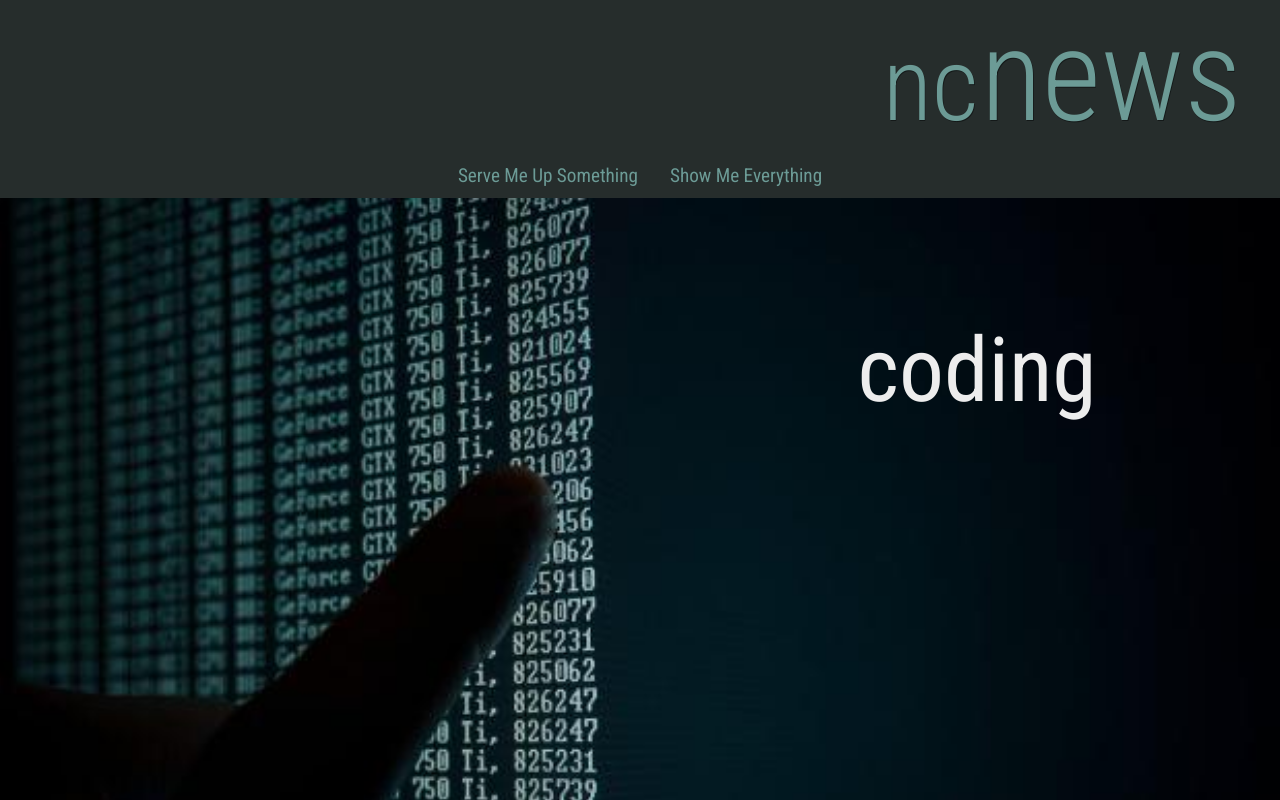
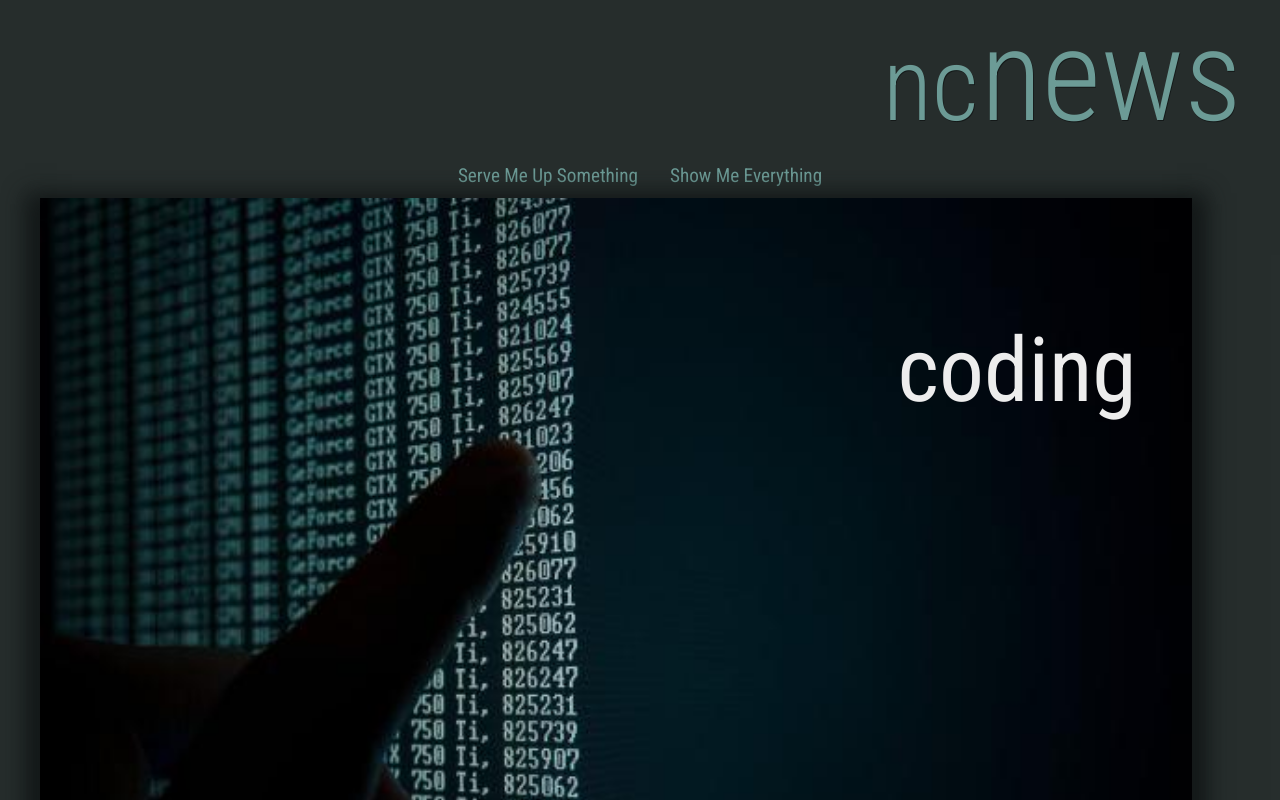
Before and after one commit to not-too-amused/NC-News-FE, a React (Create React App) app: page / in a window 1280 px wide. Shown: the top 800 px of the page. Built offline with nearby package versions, Linux system fonts and the light colour scheme; no server answers.

Commit message:
sorts articles by query

```diff
--- a/public/index.html
+++ b/public/index.html
@@ -31,7 +31,7 @@
     href="/apple-touch-icon.png">
   <link rel="icon" type="image/png" sizes="32x32" href="/favicon-32x32.png">
   <link rel="icon" type="image/png" sizes="16x16" href="/favicon-16x16.png">
-  <link rel="manifest" href="/site.webmanifest">
+  <link rel="manifest" href="%PUBLIC_URL%/manifest.json" />
   <link rel="mask-icon" href="/safari-pinned-tab.svg" color="#5bbad5">
   <meta name="msapplication-TileColor" content="#da532c">
   <meta name="theme-color" content="#ffffff">
--- a/src/components/Articles.jsx
+++ b/src/components/Articles.jsx
@@ -11,6 +11,7 @@ class Articles extends Component {
 
   render() {
     const { articles } = this.state;
+    console.log(articles)
     return (
       <div>
         <select onChange={(event) => this.handleChange(event.target.value)} id="sort">
@@ -50,27 +51,27 @@ class Articles extends Component {
     const articles = await this.fetchArticles();
     this.setState({ articles })
   }
-  fetchArticles = async () => {
+  fetchArticles = async (sort) => {
     const { topic } = this.props
-    const { sort_by } = this.state
-    const { order } = this.state
+    // const { order } = this.state
     const { data } = await axios.get(
-      'https://rebbit-db.herokuapp.com/api/articles', { params: { topic, sort_by, order } }
+      'https://rebbit-db.herokuapp.com/api/articles', { params: { topic, sort_by: sort } }
 
     )
     return data.articles
   }
-  handleChange(sort) {
-    this.setState = { articles: [], sort_by: 'created_at', order: 'desc' }
-    console.log(this.state)
-  }
-  handleOrder(order) {
-    this.setState = { order: order }
-    console.log(this.state)
+
+  handleChange = (sort) => {
+    this.fetchArticles(sort).then(articles => this.setState({ articles }))
   }
 
+  // handleOrder(order) {
+  //   this.setState = { order: order }
+  //   console.log(this.state)
+  // }
+
   componentDidUpdate = async (prevProps, prevState) => {
-    if (this.state.sort_by !== prevState.sort_by || this.state.order !== prevState.order) {
+    if (this.state.sort_by !== prevState.sort_by) {
       console.log('yes component DID update!')
       const articles = await this.fetchArticles()
       this.setState({ articles })
--- a/src/components/Topics.css
+++ b/src/components/Topics.css
@@ -1,20 +1,17 @@
 .topics {
   width: 100vw;
-  margin: 0;
-  padding: 0;
-  background-color: #1C2322;
+  display: flex;
+  flex-direction: column;
+  justify-content: center;
+  background-color: rgba(28, 35, 34, 0.95);
+  list-style: none;
 }
 
-.topicElement {
-    padding: 0;
-    margin: 0
-  }
 
 img {
     width:100vw;
+    margin: 0;
   }
-
-
 
 .container {
   width: 100vw;
@@ -33,6 +30,16 @@ img {
   width:20%;
 }
 
+
+@media screen and (min-width: 576px) {
+  img {
+    display: block;
+  margin-left: auto;
+  margin-right: auto;
+  width: 90vw;
+  box-shadow: 0 10px 20px 15px #141919, 0 6px 20px 0 #141919;
+  }
+}
 
 
 /**Tablets*/
```
